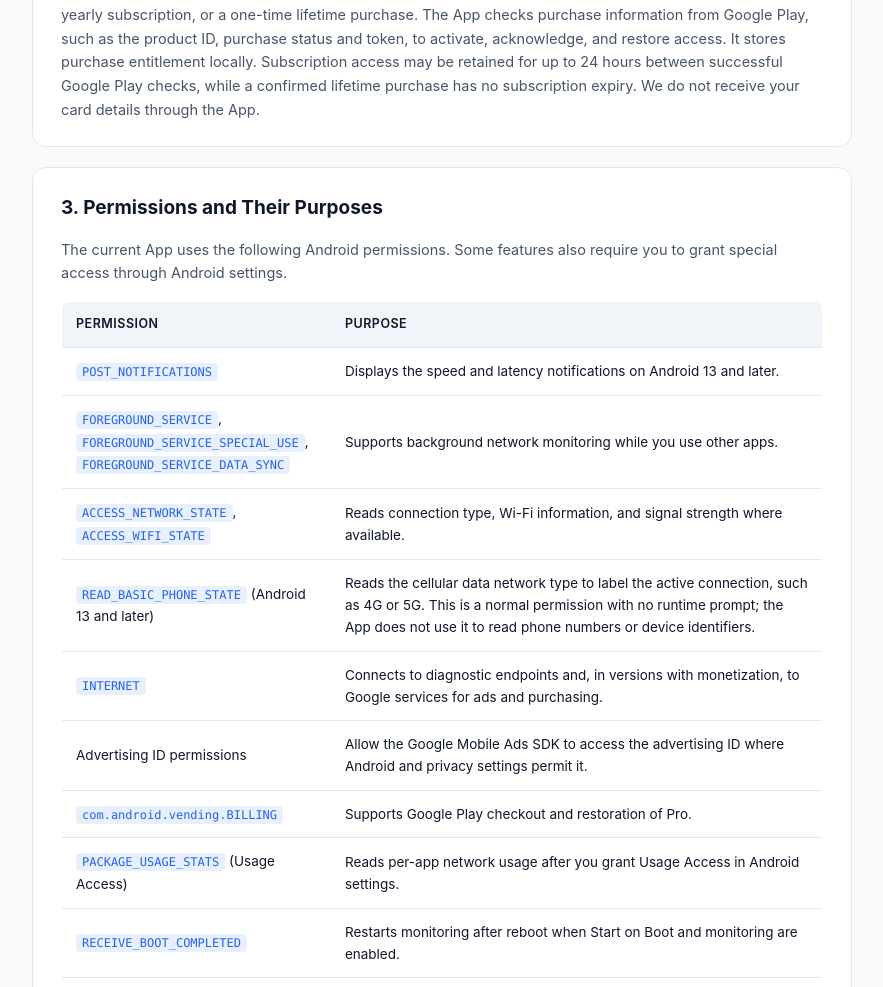
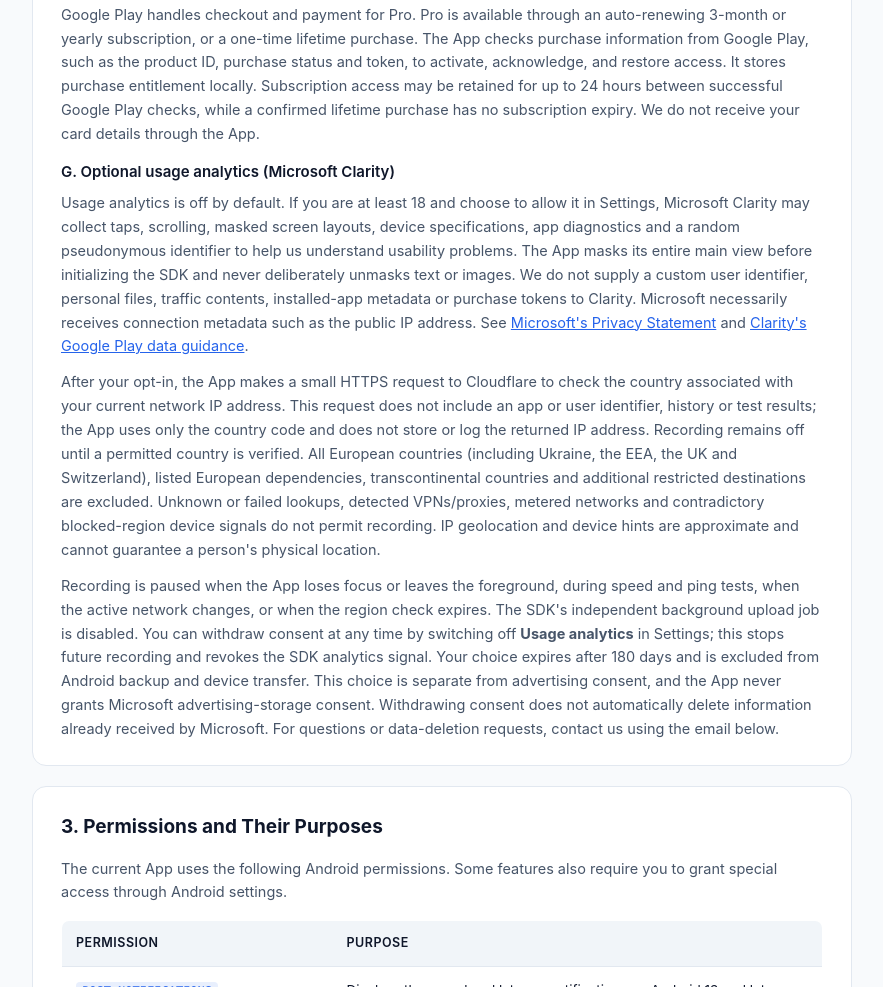
Before and after one commit to alphafuturestd/Internet-speed-meter-ping-privacy, a plain HTML site: page index.html in a window 1280 px wide. Shown: the part 1813-2800 px from the top of the page, without its empty margins (198-1081 px from the left). Drawn offline with Linux system fonts and the light colour scheme.

Commit message:
Add files via upload

```diff
--- a/index.html
+++ b/index.html
@@ -262,7 +262,7 @@
     <div class="section">
       <h2>1. Overview</h2>
       <p>Internet Speed Meter &amp; Ping is a network utility that displays transfer speed, latency, data usage, and per-app traffic.</p>
-      <p>The App processes network statistics on your device. We do not operate app accounts or a server that receives your traffic history. Network tests use external diagnostic providers. Versions with monetization also use Google services for ads and purchases as described below.</p>
+      <p>The App processes network statistics on your device. We do not operate app accounts or a server that receives your traffic history. Network tests use external diagnostic providers. Versions with monetization also use Google services for ads and purchases and offer optional Microsoft Clarity usage analytics as described below.</p>
     </div>
 
     <div class="section">
@@ -283,6 +283,10 @@
       <p>The App uses Google's User Messaging Platform (UMP) to update advertising privacy choices at launch and present a consent form where required, including for users in the EEA, the United Kingdom and Switzerland. When the <strong>Ad privacy options</strong> control is available in Settings, you can use it to review, change or withdraw your consent. The App clears loaded ads when you open this control and checks UMP's current permission before requesting new ads. Depending on your choices and the applicable requirements, Google may serve non-personalized or limited ads. The form explains the purposes and advertising partners involved.</p>
       <h3>F. Pro purchases</h3>
       <p>Google Play handles checkout and payment for Pro. Pro is available through an auto-renewing 3-month or yearly subscription, or a one-time lifetime purchase. The App checks purchase information from Google Play, such as the product ID, purchase status and token, to activate, acknowledge, and restore access. It stores purchase entitlement locally. Subscription access may be retained for up to 24 hours between successful Google Play checks, while a confirmed lifetime purchase has no subscription expiry. We do not receive your card details through the App.</p>
+      <h3>G. Optional usage analytics (Microsoft Clarity)</h3>
+      <p>Usage analytics is off by default. If you are at least 18 and choose to allow it in Settings, Microsoft Clarity may collect taps, scrolling, masked screen layouts, device specifications, app diagnostics and a random pseudonymous identifier to help us understand usability problems. The App masks its entire main view before initializing the SDK and never deliberately unmasks text or images. We do not supply a custom user identifier, personal files, traffic contents, installed-app metadata or purchase tokens to Clarity. Microsoft necessarily receives connection metadata such as the public IP address. See <a href="https://privacy.microsoft.com/privacystatement">Microsoft's Privacy Statement</a> and <a href="https://learn.microsoft.com/en-us/clarity/mobile-sdk/sdk-google-playstore-privacy-guidance">Clarity's Google Play data guidance</a>.</p>
+      <p>After your opt-in, the App makes a small HTTPS request to Cloudflare to check the country associated with your current network IP address. This request does not include an app or user identifier, history or test results; the App uses only the country code and does not store or log the returned IP address. Recording remains off until a permitted country is verified. All European countries (including Ukraine, the EEA, the UK and Switzerland), listed European dependencies, transcontinental countries and additional restricted destinations are excluded. Unknown or failed lookups, detected VPNs/proxies, metered networks and contradictory blocked-region device signals do not permit recording. IP geolocation and device hints are approximate and cannot guarantee a person's physical location.</p>
+      <p>Recording is paused when the App loses focus or leaves the foreground, during speed and ping tests, when the active network changes, or when the region check expires. The SDK's independent background upload job is disabled. You can withdraw consent at any time by switching off <strong>Usage analytics</strong> in Settings; this stops future recording and revokes the SDK analytics signal. Your choice expires after 180 days and is excluded from Android backup and device transfer. This choice is separate from advertising consent, and the App never grants Microsoft advertising-storage consent. Withdrawing consent does not automatically delete information already received by Microsoft. For questions or data-deletion requests, contact us using the email below.</p>
     </div>
 
     <div class="section">
@@ -295,7 +299,7 @@
           <tr><td><code>FOREGROUND_SERVICE</code>, <code>FOREGROUND_SERVICE_SPECIAL_USE</code>, <code>FOREGROUND_SERVICE_DATA_SYNC</code></td><td>Supports background network monitoring while you use other apps.</td></tr>
           <tr><td><code>ACCESS_NETWORK_STATE</code>, <code>ACCESS_WIFI_STATE</code></td><td>Reads connection type, Wi-Fi information, and signal strength where available.</td></tr>
           <tr><td><code>READ_BASIC_PHONE_STATE</code> (Android 13 and later)</td><td>Reads the cellular data network type to label the active connection, such as 4G or 5G. This is a normal permission with no runtime prompt; the App does not use it to read phone numbers or device identifiers.</td></tr>
-          <tr><td><code>INTERNET</code></td><td>Connects to diagnostic endpoints and, in versions with monetization, to Google services for ads and purchasing.</td></tr>
+          <tr><td><code>INTERNET</code></td><td>Connects to diagnostic endpoints, Google services for ads and purchasing, and, only after analytics opt-in, to Cloudflare for a country check and Microsoft Clarity for permitted usage analytics.</td></tr>
           <tr><td>Advertising ID permissions</td><td>Allow the Google Mobile Ads SDK to access the advertising ID where Android and privacy settings permit it.</td></tr>
           <tr><td><code>com.android.vending.BILLING</code></td><td>Supports Google Play checkout and restoration of Pro.</td></tr>
           <tr><td><code>PACKAGE_USAGE_STATS</code> (Usage Access)</td><td>Reads per-app network usage after you grant Usage Access in Android settings.</td></tr>
@@ -308,7 +312,7 @@
 
     <div class="section">
       <h2>4. Third-Party Services and Support</h2>
-      <p>Network diagnostic providers and Google receive the information described in section 2 for their respective features. We do not sell your usage records or installed-app information.</p>
+      <p>Network diagnostic providers, Google and, after optional analytics consent in an eligible region, Microsoft receive the information described in section 2 for their respective features. We do not sell your usage records or installed-app information.</p>
       <p>If you choose to share a result using Android's share menu, the content you select is sent to the recipient or app you choose and is subject to that app's policies.</p>
       <p>If you email support, we receive your email address and the information you choose to include. We use that correspondence to respond to your request and troubleshoot the reported issue. Do not send passwords or other information unnecessary for support.</p>
     </div>
```
